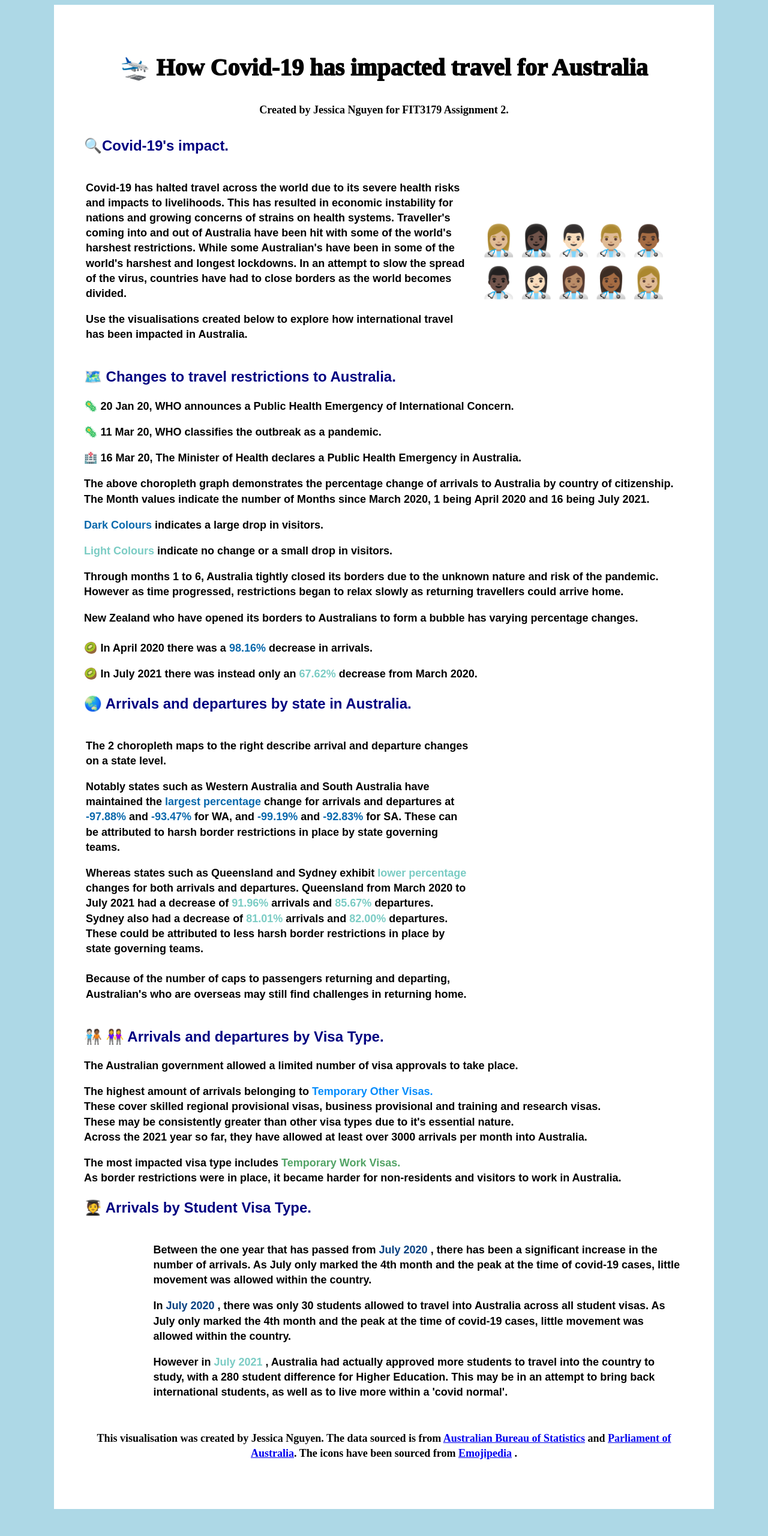
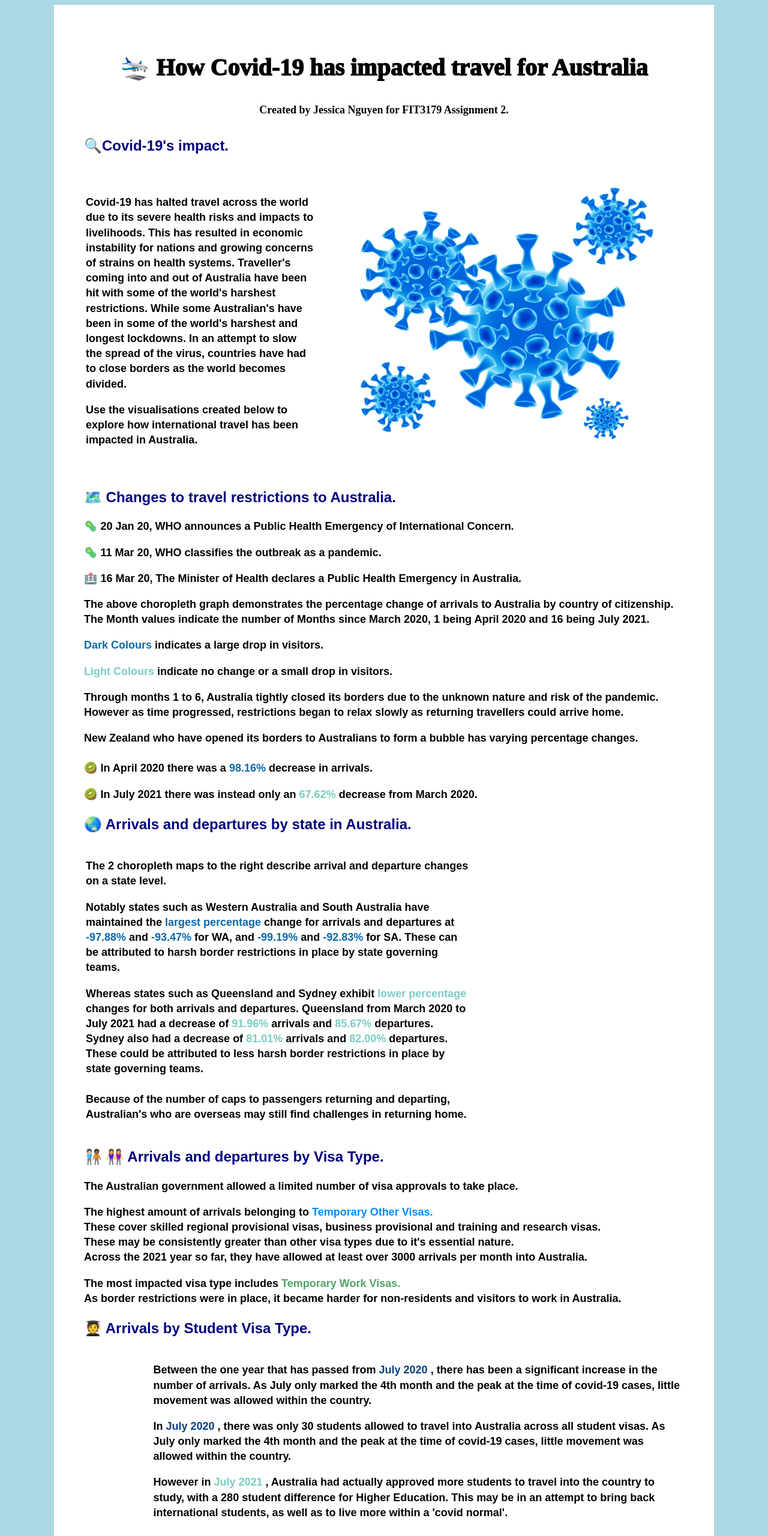
Before and after one commit to jjj-nn/fit3179, a plain HTML site: page index4.html in a window 1280 px wide. Shown: the top 2560 px of the page at 60% size. Before the commit the page ends 2523 px from the top, so only its background shows below. Drawn offline with Linux system fonts and the light colour scheme; a script that the page names is missing.

Commit message:
Update index4.html

```diff
--- a/index4.html
+++ b/index4.html
@@ -30,7 +30,7 @@
                <h3>Use the visualisations created below to explore how international travel has been impacted in Australia.</h3>
               </td>
     <td class="supportcell">
-        <h4>👩🏼‍⚕️👩🏿‍⚕️👨🏻‍⚕️👨🏼‍⚕️👨🏾‍⚕️👨🏿‍⚕️👩🏻‍⚕️👩🏽‍⚕️👩🏾‍⚕️👩🏼‍⚕️</h4>
+        <img src="covid.png" alt="covid" style="width:600px;height:500px;">
     </td>
     </tr>
     </table>
@@ -133,7 +133,7 @@
 
 <div class="pure-g">
   <div class="pure-u-1-3">
-      <h5> This visualisation was created by Jessica Nguyen. The data sourced is from  <a href="https://www.abs.gov.au/">Australian Bureau of Statistics</a> and <a href="https://www.aph.gov.au/">Parliament of Australia</a>. The icons have been sourced from <a href="https://emojipedia.org/">Emojipedia</a> .</h5>
+      <h5> This visualisation was created by Jessica Nguyen. The data sourced is from  <a href="https://www.abs.gov.au/">Australian Bureau of Statistics</a> and <a href="https://www.aph.gov.au/">Parliament of Australia</a>. The icons and images have been sourced from <a href="https://emojipedia.org/">Emojipedia</a> and <a href="https://www.health.gov.au/">Australian Department of Health</a>.</h5>
     </div></div>
 
     </div>
```
